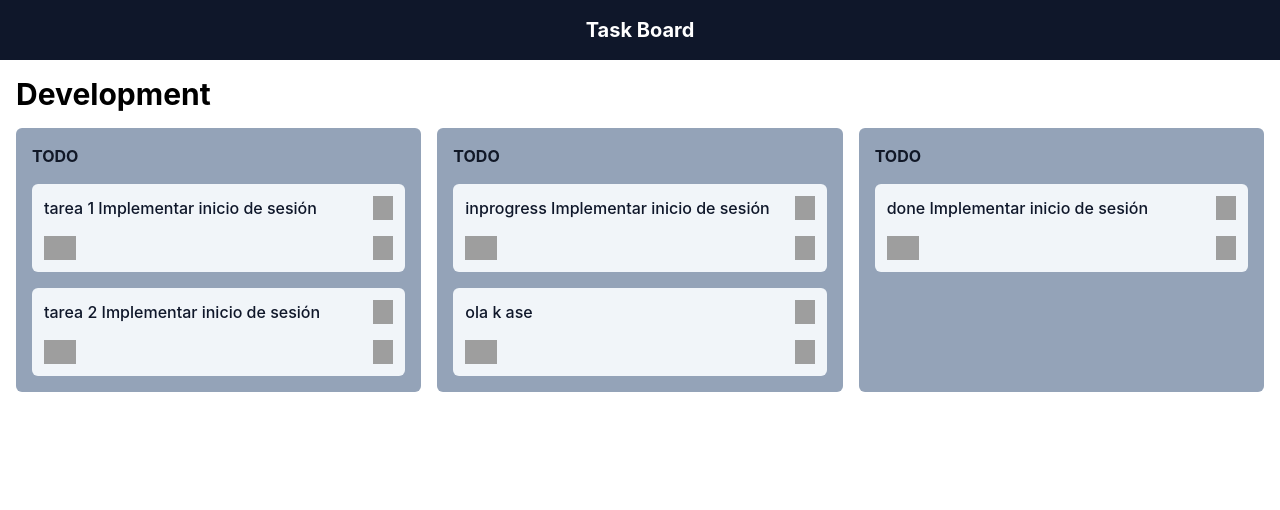
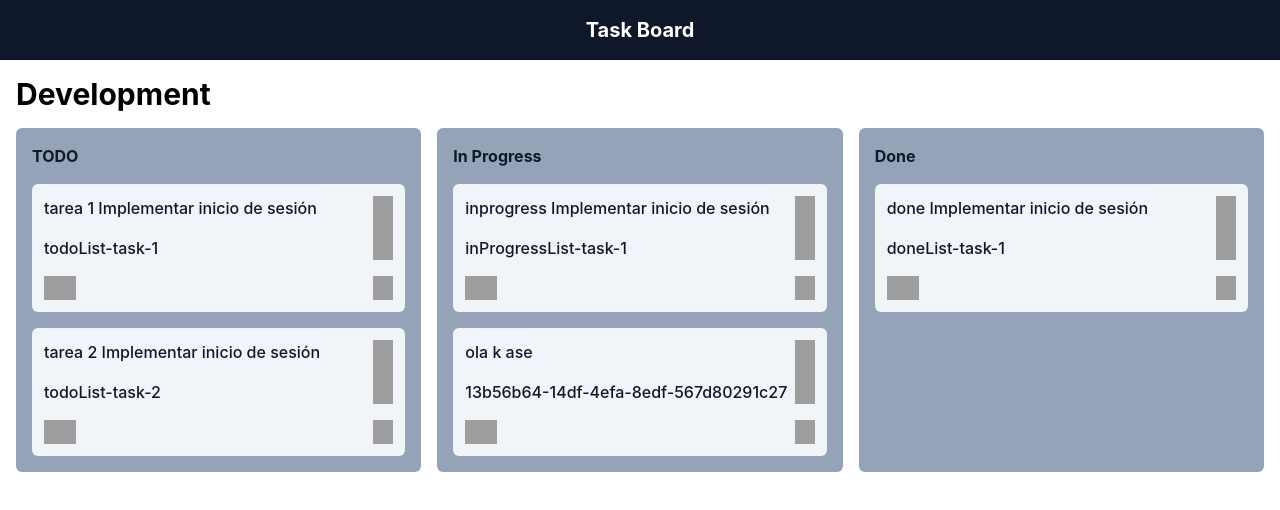
Before and after one commit to GuilleGarzon/Drag-and-Drop-Task-Board, a Next.js app: page / in a window 1280 px wide. Shown: the top 510 px of the page. Built offline with nearby package versions, Linux system fonts and the light colour scheme; grey boxes are pictures that could not be loaded.

Commit message:
feat: Add new task with dinamic id

```diff
--- a/components/Board.js
+++ b/components/Board.js
@@ -5,25 +5,25 @@ import Card from "../components/Card"
 const todoList = [
   {
     text: 'tarea 1 Implementar inicio de sesión',
-    key: 'todoList-task-1'
+    id: 'todoList-task-1'
   },
   {
     text: 'tarea 2 Implementar inicio de sesión',
-    key: 'todoList-task-2'
+    id: 'todoList-task-2'
   }
 ]
 
 const inProgressList = [
   {
     text: 'inprogress Implementar inicio de sesión',
-    key: 'inProgressList-task-1'
+    id: 'inProgressList-task-1'
   }
 ]
 
 const doneList = [
   {
     text: 'done Implementar inicio de sesión',
-    key: 'doneList-task-1'
+    id: 'doneList-task-1'
   }
 ]
 
@@ -38,7 +38,8 @@ export default function Board() {
     setTimeout(() => {
       const listOfListsClone = structuredClone(listOfLists)
       listOfListsClone.inProgressList.push({
-        text: 'ola k ase'
+        text: 'ola k ase',
+        id: crypto.randomUUID()
       })
       setListOfLists(listOfListsClone)
     }, 5000)
@@ -56,27 +57,27 @@ export default function Board() {
         >
           {
             listOfLists.todoList.map((item, index) => (
-              <Card { ...item } key={index} />
+              <Card { ...item } key={item.id} />
             ))
           }
         </List>
 
         <List
-          name="TODO"
+          name="In Progress"
         >
           {
             listOfLists.inProgressList.map((item, index) => (
-              <Card { ...item } key={index} />
+              <Card { ...item } key={item.id} />
             ))
           }
         </List>
 
         <List
-          name="TODO"
+          name="Done"
         >
           {
             listOfLists.doneList.map((item, index) => (
-              <Card { ...item } key={index} />
+              <Card { ...item } key={item.id} />
             ))
           }
         </List>
--- a/components/Card.js
+++ b/components/Card.js
@@ -1,13 +1,16 @@
 import Image from "next/image"
 
-export default function Card({ text, key }) {
+export default function Card({ text, id }) {
   function handleClick() {
-    console.log(key)
+    console.log(id);
   }
   return (
     <div onClick={handleClick} className='bg-slate-100 text-slate-900 rounded-md p-3 flex flex-col gap-4'>
       <div className='flex justify-between'>
-        <p className='font-medium'>{ text }</p>
+        <div className="flex flex-col gap-4">
+          <p className='font-medium'>{ text }</p>
+          <p className="font-medium">{ id }</p>
+        </div>
         <Image src="/static/icons/edit.svg" width={20} height={20} alt="" />
       </div>
 
```
